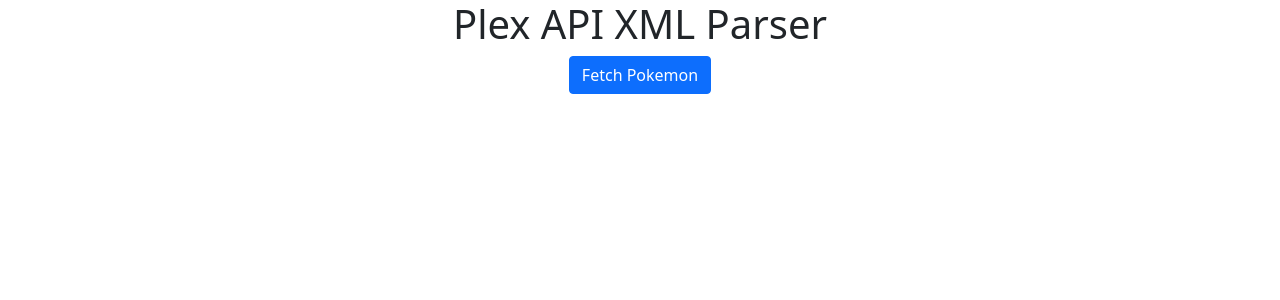
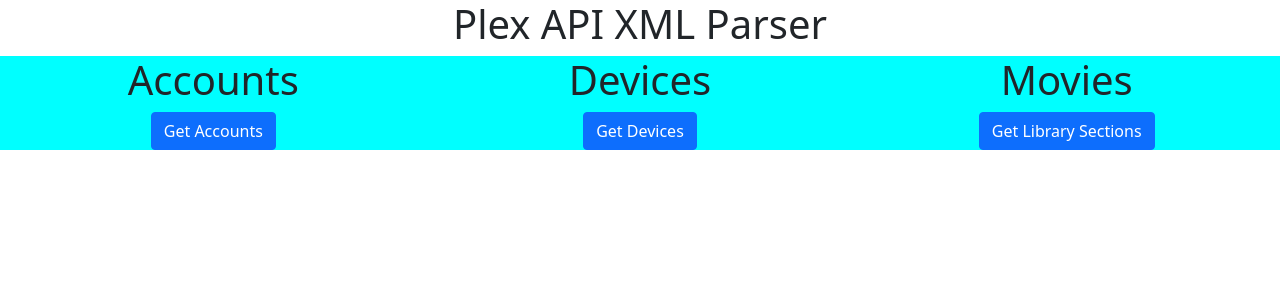
Before and after one commit to niembro64/plex_react_api_02, a React (Create React App) app: page / in a window 1280 px wide. Shown: the top 300 px of the page. Built offline with nearby package versions, Linux system fonts and the light colour scheme.

Commit message:
accounts devices movies

```diff
--- a/src/App.css
+++ b/src/App.css
@@ -2,37 +2,13 @@
   text-align: center;
 }
 
-.App-logo {
-  height: 40vmin;
-  pointer-events: none;
+.b {
+  background-color: pink;
+  display: flex;
+  justify-content: center;
 }
 
-@media (prefers-reduced-motion: no-preference) {
-  .App-logo {
-    animation: App-logo-spin infinite 20s linear;
-  }
+.c {
+  flex: 1;
+  background-color: cyan;
 }
-
-.App-header {
-  background-color: #282c34;
-  min-height: 100vh;
-  display: flex;
-  flex-direction: column;
-  align-items: center;
-  justify-content: center;
-  font-size: calc(10px + 2vmin);
-  color: white;
-}
-
-.App-link {
-  color: #61dafb;
-}
-
-@keyframes App-logo-spin {
-  from {
-    transform: rotate(0deg);
-  }
-  to {
-    transform: rotate(360deg);
-  }
-}
--- a/src/App.js
+++ /dev/null
@@ -1,66 +0,0 @@
-import "bootstrap/dist/css/bootstrap.min.css";
-import "./App.css";
-import React, { useEffect, useState } from "react";
-
-var XMLParser = require("react-xml-parser");
-// var xmlText = "<Ciao><Books></Books></Ciao>";
-// var xml = new XMLParser().parseFromString(xmlText); // Assume xmlText contains the example XML
-// console.log(xml);
-// console.log(xml.getElementsByTagName("Books"));
-
-// var PlexAPI = require("plex-api");
-// var PlexAPI = require("../node_modules/plex-api/lib/api");
-// import PlexAPI from "plex-api";
-// var client = new PlexAPI("192.168.0.1");
-
-function App() {
-  const [pokemon, setPokemon] = useState([
-    // { name: "poke1", url: "url1" },
-    // { name: "poke2", url: "url2" },
-    // { name: "poke3", url: "url3" },
-  ]);
-
-  const fetchInfo = (event) => {
-    event.preventDefault();
-
-    console.log("calling API");
-
-    fetch(
-      "http://192.168.1.25:32400/accounts/?X-Plex-Token=Gg4Av9Z2vwjJzF7mwkDt"
-    )
-      .then((data) => data.text())
-      .then((res) => {
-        console.log("HEREEEE");
-        // console.log(res);
-
-        var xml = new XMLParser().parseFromString(res); // Assume xmlText contains the example XML
-        console.log(xml.children);
-        setPokemon(xml.children);
-      })
-      .catch((err) => console.log(err));
-
-    // fetch("https://pokeapi.co/api/v2/pokemon?limit=807")
-    //   .then((data) => data.json())
-    //   .then((res) => {
-    //     console.log(res.results);
-    //     // console.log(res.results[0].name);
-    //     setPokemon(res.results);
-    //   })
-    //   .catch((err) => console.log(err));
-  };
-
-  return (
-    <div className="App">
-      <h1>Plex API XML Parser</h1>
-      <button className="btn btn-primary mx-4" onClick={fetchInfo}>
-        Fetch Pokemon
-      </button>
-      {pokemon.map((item, i) => {
-        // return <p key={i}>{item.name}{item.url}</p>;
-        return <p key={i}>{item.attributes.name}</p>;
-      })}
-    </div>
-  );
-}
-
-export default App;
--- /dev/null
+++ b/src/App.jsx
@@ -0,0 +1,133 @@
+import "bootstrap/dist/css/bootstrap.min.css";
+import "./App.css";
+import React, { useEffect, useState } from "react";
+
+var XMLParser = require("react-xml-parser");
+// var xmlText = "<Ciao><Books></Books></Ciao>";
+// var xml = new XMLParser().parseFromString(xmlText); // Assume xmlText contains the example XML
+// console.log(xml);
+// console.log(xml.getElementsByTagName("Books"));
+
+// var PlexAPI = require("plex-api");
+// var PlexAPI = require("../node_modules/plex-api/lib/api");
+// import PlexAPI from "plex-api";
+// var client = new PlexAPI("192.168.0.1");
+
+function App() {
+  const [accounts, setAccounts] = useState([]);
+  const [devices, setDevices] = useState([]);
+  const [librarySections, setLibrarySections] = useState([]);
+
+  const fetchInfoAccounts = (event) => {
+    event.preventDefault();
+
+    console.log("calling API");
+
+    fetch(
+      "http://192.168.1.25:32400/accounts/?X-Plex-Token=Gg4Av9Z2vwjJzF7mwkDt"
+    )
+      .then((data) => data.text())
+      .then((res) => {
+        console.log("HEREEEE");
+        // console.log(res);
+
+        var xml = new XMLParser().parseFromString(res); // Assume xmlText contains the example XML
+        console.log(xml.children);
+        setAccounts(xml.children);
+      })
+      .catch((err) => console.log(err));
+  };
+  const fetchInfoDevices = (event) => {
+    event.preventDefault();
+
+    console.log("calling API");
+
+    fetch(
+      "http://192.168.1.25:32400/devices/?X-Plex-Token=Gg4Av9Z2vwjJzF7mwkDt"
+    )
+      .then((data) => data.text())
+      .then((res) => {
+        console.log("HEREEEE");
+        // console.log(res);
+
+        var xml = new XMLParser().parseFromString(res); // Assume xmlText contains the example XML
+        console.log(xml.children);
+        setDevices(xml.children);
+      })
+      .catch((err) => console.log(err));
+  };
+  const fetchInfoLibrarySections = (event) => {
+    event.preventDefault();
+
+    console.log("calling API");
+
+    fetch(
+      "http://192.168.1.25:32400/library/sections/?X-Plex-Token=KuRBXRrSd_ZoxothJ9yv"
+    )
+      .then((data) => data.text())
+      .then((res) => {
+        console.log("HEREEEE");
+        // console.log(res);
+
+        var xml = new XMLParser().parseFromString(res); // Assume xmlText contains the example XML
+        console.log(xml.children);
+        setLibrarySections(xml.children);
+      })
+      .catch((err) => console.log(err));
+  };
+
+  return (
+    <div className="App">
+      <h1>Plex API XML Parser</h1>
+      <div className="b">
+        <div className="c">
+          <h1>Accounts</h1>
+          <button className="btn btn-primary mx-4" onClick={fetchInfoAccounts}>
+            Get Accounts
+          </button>
+          {accounts.map((item, i) => {
+            // return <p key={i}>{item.name}{item.url}</p>;
+            return (
+              <>
+                <p key={i}>{item.attributes.name}</p>
+                {/* <p key={i}>{item.attributes.defaultAudioLanguage}</p> */}
+              </>
+            );
+          })}
+        </div>
+        <div className="c">
+          <h1>Devices</h1>{" "}
+          <button className="btn btn-primary mx-4" onClick={fetchInfoDevices}>
+            Get Devices
+          </button>
+          {devices.map((item, i) => {
+            // return <p key={i}>{item.name}{item.url}</p>;
+            return (
+              <>
+                <p key={i}>{item.attributes.name}</p>
+                {/* <p key={i}>{item.attributes.subtitleMode}</p> */}
+              </>
+            );
+          })}
+        </div>
+        <div className="c">
+          <h1>Movies</h1>{" "}
+          <button className="btn btn-primary mx-4" onClick={fetchInfoLibrarySections}>
+            Get Library Sections
+          </button>
+          {librarySections.map((item, i) => {
+            // return <p key={i}>{item.name}{item.url}</p>;
+            return (
+              <>
+                <p key={i}>{item.attributes.title}</p>
+                {/* <p key={i}>{item.attributes.subtitleMode}</p> */}
+              </>
+            );
+          })}
+        </div>
+      </div>
+    </div>
+  );
+}
+
+export default App;
```
